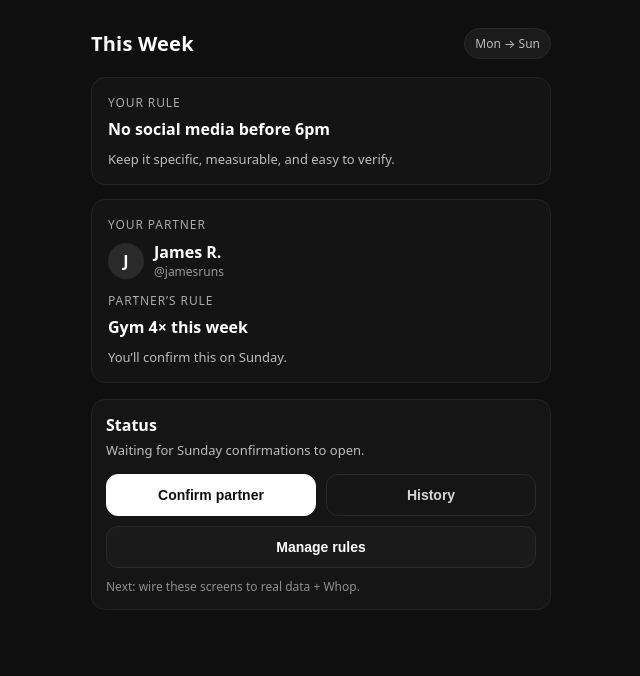
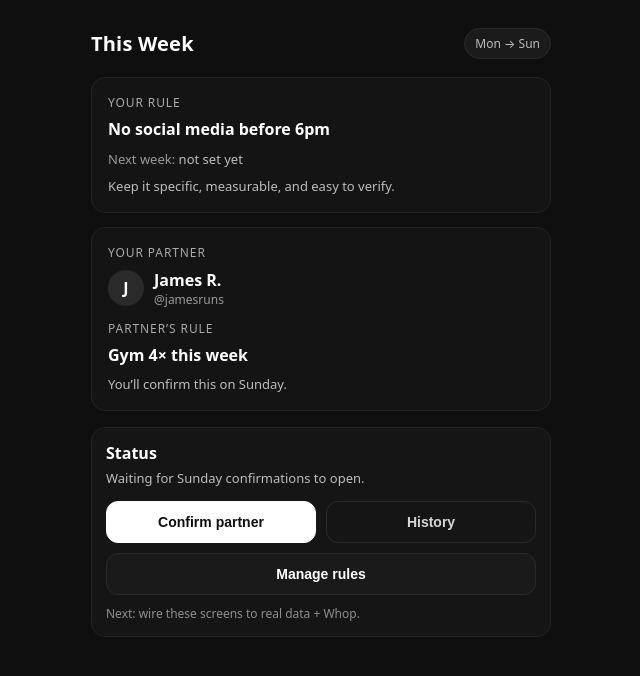
Before and after one commit to owenperkbusiness-max/whop-hello, a plain HTML site: page index.html in a window 1280 px wide. Shown: the whole page, without its empty margins (319-959 px from the left). Drawn offline with Linux system fonts and the light colour scheme.

Commit message:
Show next week rule on dashboard

```diff
--- a/index.html
+++ b/index.html
@@ -264,6 +264,10 @@
         <div class="card">
           <div class="label">Your rule</div>
           <div class="rule">${esc(state.userRule)}</div>
+          ${state.nextWeekRule && state.nextWeekRule.trim()
+            ? `<div class="sub" style="margin-top:10px;"><span class="muted">Next week:</span> ${esc(state.nextWeekRule)} <span class="muted">(editable until Monday)</span></div>`
+            : `<div class="sub" style="margin-top:10px;"><span class="muted">Next week:</span> not set yet</div>`
+          }
           <div class="sub">Keep it specific, measurable, and easy to verify.</div>
         </div>
 
```
